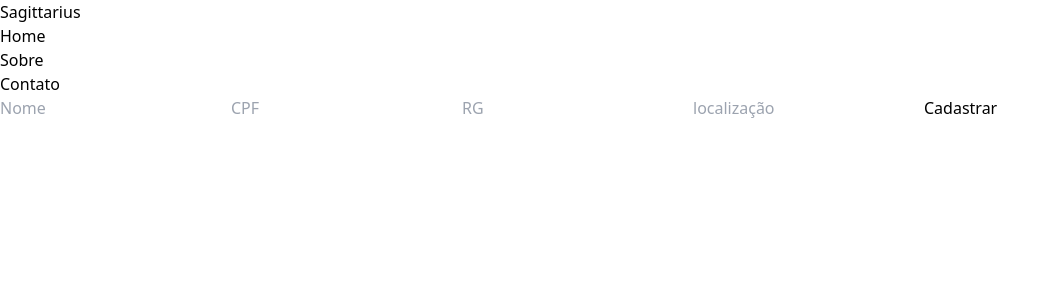
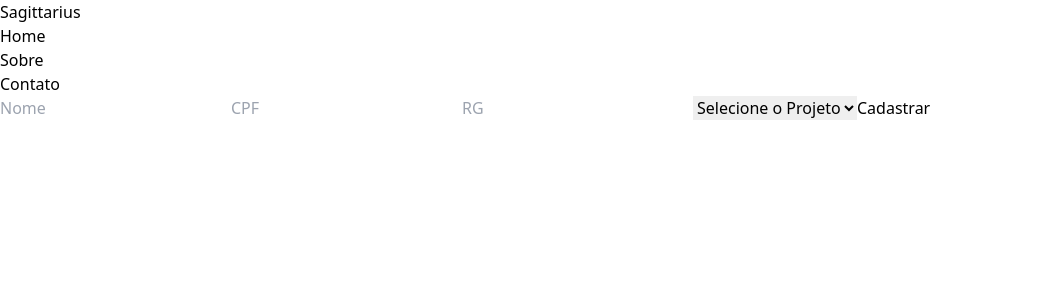
Before and after one commit to VictorSchmoegel/Sistema-Sagit, a React (Vite) app in the folder client/: page /cadastro in a window 1280 px wide. Shown: the top 300 px of the page, without its empty margins (0-1059 px from the left). Built offline with nearby package versions, Linux system fonts and the light colour scheme.

Commit message:
arrumando localização dos projetos

```diff
--- a/client/src/components/CadastroColab.jsx
+++ b/client/src/components/CadastroColab.jsx
@@ -1,7 +1,7 @@
 import { useState } from 'react'
 
 export default function CadastroColab({ location }) {
-  const [formData, setFormData] = useState({ location })
+  const [formData, setFormData] = useState({location: location || 'selecione' })
   const [loading, setLoading] = useState(false)
   const [error, setError] = useState(null)
   const [success, setSuccess] = useState(false)
@@ -36,7 +36,7 @@ export default function CadastroColab({ location }) {
       setLoading(false)
       setError(null)
       setSuccess(true)
-      setFormData({ nome: '', cpf: '', rg: '', location })
+      setFormData({ nome: '', cpf: '', rg: '', location: formData.location })
     } catch (error) {
       setError('Erro ao cadastrar')
       setLoading(false)
@@ -74,15 +74,20 @@ export default function CadastroColab({ location }) {
           onChange={handleChange}
           required
         />
-        <input
+        <select
           className='border p-3 rounded-lg'
-          type='text'
           id='location'
-          placeholder='localização'
           value={formData.location}
           onChange={handleChange}
           required
-        />
+        >
+          <option value='selecione' required>Selecione o Projeto</option>
+          <option value='Divinópolis'>divinopolis</option>
+          <option value='Imperatriz'>Imperatriz</option>
+          <option value='Pedro Leopoldo'>Pedro Leopoldo</option>
+          <option value='Rumo'>Rumo</option>
+          <option value='Klabin'>Klabin</option>
+        </select>
       <button
         disabled={loading}
         className='bg-blue-500 text-white p-3 rounded-lg hover:bg-blue-700'
```
